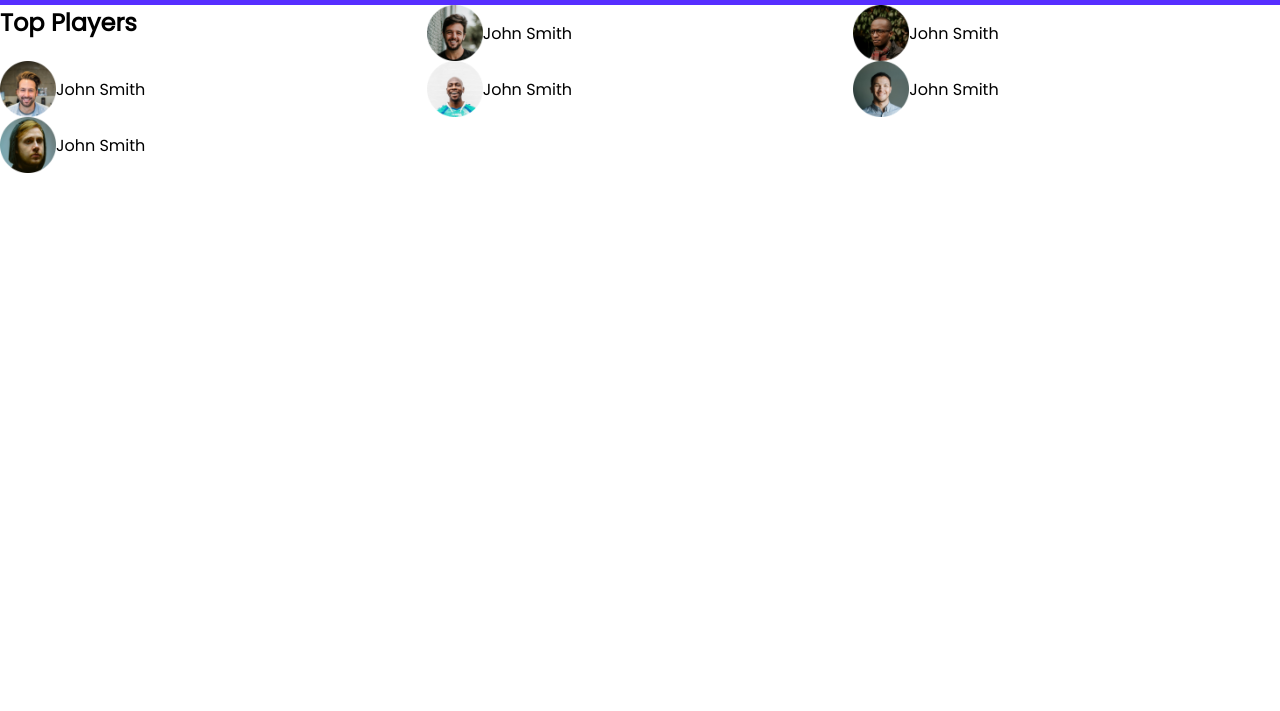
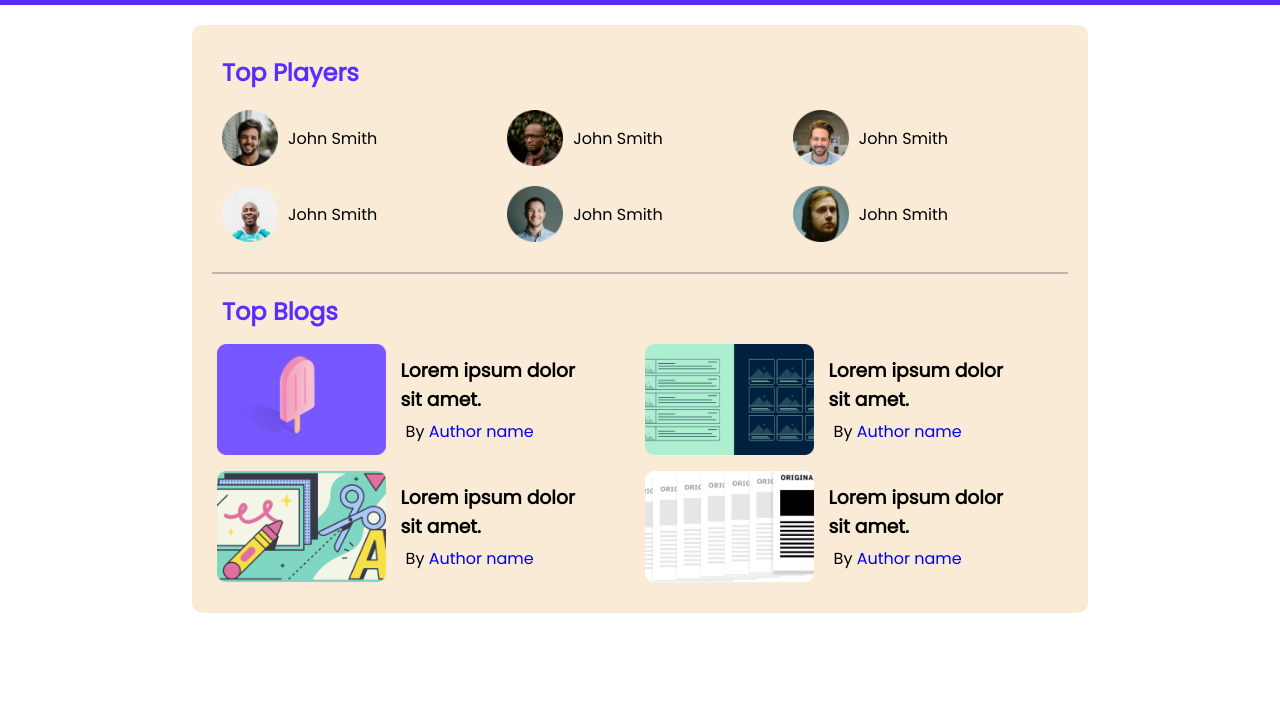
Before and after one commit to marufprocode/leader-board-responsive-website, a plain HTML site: page index.html in a window 1280 px wide. Shown: the part 89-800 px from the top of the page. Drawn offline with Linux system fonts and the light colour scheme; a web font is replaced by a local one.

Commit message:
Blog sec done

```diff
--- a/index.html
+++ b/index.html
@@ -23,8 +23,8 @@
    </header>
    <!-- === Header-style-end === -->
    <main ID="main-body">
+      <h2>Top Players</h2>
       <section class="players-sec">
-         <h1>Top Players</h1>
          <div class="players">
             <img src="./images/players/player-1.png" alt="Players">
             <p>John Smith</p>
@@ -50,7 +50,47 @@
             <p>John Smith</p>
          </div>
       </section>
-      <section class="blog-sec"></section>
+      <hr class="hr-style">
+      <h2>Top Blogs</h2>
+      <section ID="blog-sec">
+         <div class="blogs">
+            <div class="blog-image">
+               <img src="./images/blogs/blog-1.png" alt="Blogs" width="100%">
+            </div>
+            <div>
+               <h3>Lorem ipsum dolor sit amet.</h3>
+               <p>By <a href="#">Author name</a></p>
+            </div>
+         </div>
+         <div class="blogs">
+            <div class="blog-image">
+               <img src="./images/blogs/blog-2.png" alt="Blogs" width="100%">
+            </div>
+            <div>
+               <h3>Lorem ipsum dolor sit amet.</h3>
+               <p>By <a href="#">Author name</a></p>
+            </div>
+         </div>
+         </div>
+         <div class="blogs">
+            <div class="blog-image">
+               <img src="./images/blogs/blog-3.png" alt="Blogs" width="100%">
+            </div>
+            <div>
+               <h3>Lorem ipsum dolor sit amet.</h3>
+               <p>By <a href="#">Author name</a></p>
+            </div>
+         </div>
+         <div class="blogs">
+            <div class="blog-image">
+               <img src="./images/blogs/blog-4.png" alt="Blogs" width="100%">
+            </div>
+            <div>
+               <h3>Lorem ipsum dolor sit amet.</h3>
+               <p>By <a href="#">Author name</a></p>
+            </div>
+         </div>
+      </section>
    </main>
 </body>
 </html>
--- a/style.css
+++ b/style.css
@@ -7,6 +7,16 @@
    box-sizing: border-box;
    font-family: 'Poppins', sans-serif;
 }
+
+/* ----------Common Styles----------- */
+a{
+   text-decoration: none;
+}
+
+h2, .author{
+   color: #562EFF;
+}
+/* ----------Common Styles End----------- */
 
 /* === Header-style-starts === */
 #top-header{
@@ -45,6 +55,18 @@
                /* ---------------------- */
 
 /* === Main-body-style-start === */
+
+#main-body{
+   width: 70%;
+   background-color: antiquewhite;
+   margin: 20px auto;
+   border-radius: 10px;
+   padding: 20px;
+}
+
+#main-body h2 {
+   margin: 10px;
+}
 .players > img{
    width: 56px;
    height: 56px;
@@ -55,8 +77,36 @@
    align-items: center;
 }
 
+.players, img, p{
+   margin: 5px;
+}
 .players-sec{
    display: grid;
    grid-template-columns: repeat(3, 1fr);
 }
+
+.hr-style{
+   width: 100%;
+   margin: 20px auto;
+   border: 0.1px solid rgba(128, 128, 128, .5);
+}
+
+#blog-sec{
+   display: grid;
+   grid-template-columns: repeat(2, 1fr);
+
+}
+.blogs{
+   width: 384px;
+   height: 127px;
+   display: flex;
+   align-items: center;
+}
+.blog-image{
+   width: 224px;
+   height: 127px;
+   border-radius: 10px;
+   margin-right: 20px;
+}
 /* === Main-body-style-end === */
+             /* ----------------------- */
```
